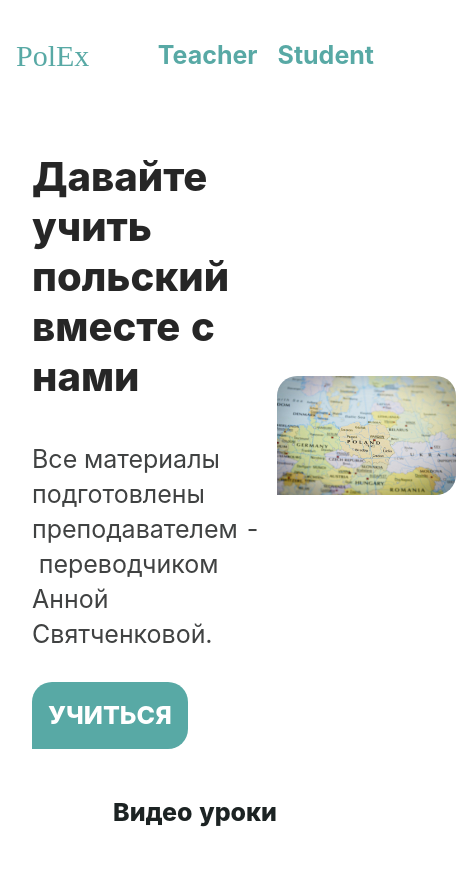
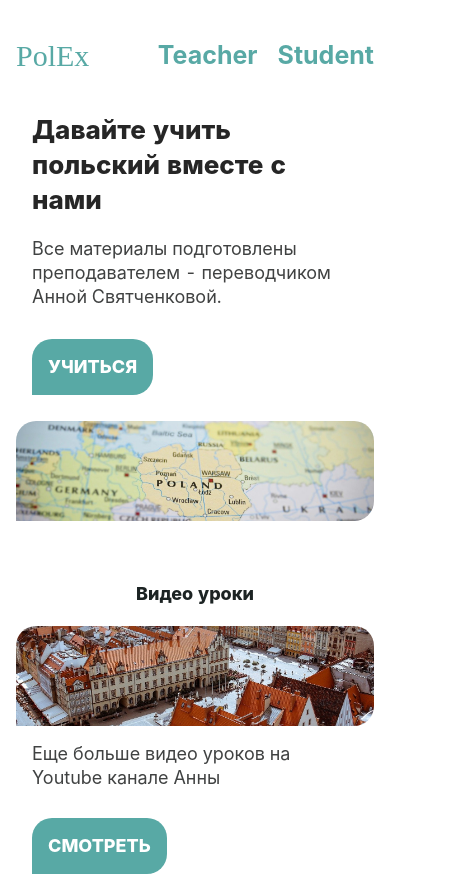
Before and after one commit to webchillgames/polex-app, a Vue app: page /#/ in a window 390 px wide. Shown: the top 876 px of the page, 456 px wide, since content can reach past the window. Built offline with nearby package versions, Linux system fonts and the light colour scheme; no server answers; the database is empty; a web font is replaced by a local one.

Commit message:
add adaptive vers of home

```diff
--- a/src/home/HomePage.vue
+++ b/src/home/HomePage.vue
@@ -95,6 +95,10 @@ export default {
     line-height: 35px;
     margin: 20px 0;
     color: #1c2323;
+
+    p {
+      margin: 0;
+    }
   }
 
   &__promo {
@@ -184,4 +188,57 @@ export default {
     align-items: center;
   }
 }
+
+@media (max-width: 767px) {
+  .home {
+    &__adw {
+      flex-direction: column;
+
+      .home__img {
+        width: 100%;
+        height: 100px;
+      }
+    }
+
+    &__go {
+      padding: 16px;
+      border-radius: 20px 20px 20px 0px;
+      font-weight: 800;
+      font-size: 18px;
+      line-height: 24px;
+      margin: 10px 0;
+    }
+
+    &__section-title {
+      font-size: 18px;
+      line-height: 25px;
+      margin-top: 60px;
+    }
+
+    &__promo {
+      flex-direction: column;
+
+      .home__img {
+        width: 100%;
+        height: 100px;
+      }
+    }
+
+    &__title {
+      font-size: 26px;
+      line-height: 35px;
+      margin: 0;
+    }
+
+    &__subtitle {
+      font-size: 18px;
+      line-height: 24px;
+    }
+
+    &__videos {
+      margin-top: 40px;
+      width: 100%;
+    }
+  }
+}
 </style>
```
